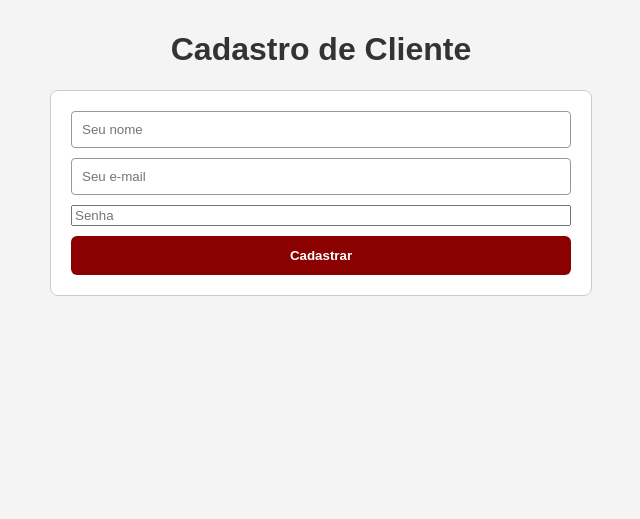
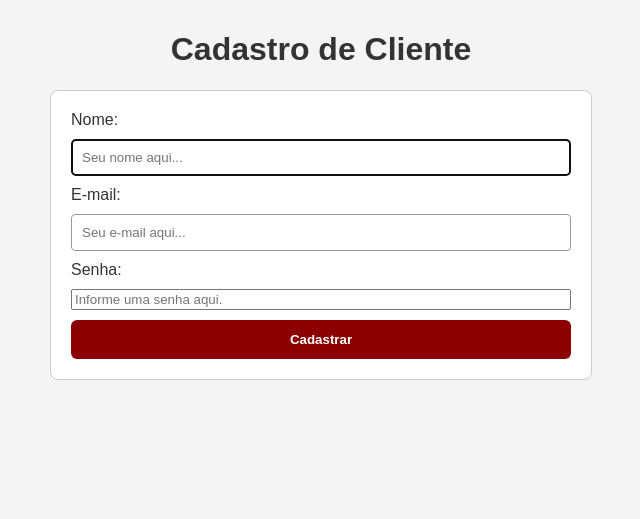
Before and after one commit to Amarildop1/ProjetoPratico4, a PHP site: page /cadastro.php in a window 1280 px wide. Shown: the part 104-623 px from the top of the page, without its empty margins (319-959 px from the left). Run offline with PHP 8.4, Linux system fonts and the light colour scheme.

Commit message:
Ajustando label de login e cadastro

```diff
--- a/SistemaOficinaLoja/cadastro.php
+++ b/SistemaOficinaLoja/cadastro.php
@@ -25,14 +25,18 @@ if ($_SERVER['REQUEST_METHOD'] === 'POST') {
     }
 ?>
 
+
 <?php include('includes/header.php'); ?>
 
-<h1 class="titulo-center">Cadastro de Cliente</h1>
+    <h1 class="titulo-center"> Cadastro de Cliente </h1>
 
     <form method="POST" action="cadastro.php">
-    <input type="text" name="nome" placeholder="Seu nome" required />
-    <input type="email" name="email" placeholder="Seu e-mail" required />
-    <input type="password" name="senha" placeholder="Senha" required />
+        <label>Nome:</label>
+        <input type="text" name="nome" placeholder="Seu nome aqui..." required autofocus/>
+        <label>E-mail:</label>
+        <input type="email" name="email" placeholder="Seu e-mail aqui..." required />
+        <label>Senha:</label>
+        <input type="password" name="senha" placeholder="Informe uma senha aqui." required />
         <input type="submit" value="Cadastrar" />
     </form>
 
--- a/SistemaOficinaLoja/login.php
+++ b/SistemaOficinaLoja/login.php
@@ -44,8 +44,10 @@ if ($_SERVER['REQUEST_METHOD'] === 'POST') {
     <h1 class="titulo-center">Login do Cliente</h1>
 
     <form method="POST" action="login.php">
-    <input type="email" name="email" placeholder="Seu e-mail" required />
-    <input type="password" name="senha" placeholder="Senha" required />
+        <label>Nome:</label>
+        <input type="email" name="email" placeholder="Digite seu e-mail aqui..." required autofocus/>
+        <label>Senha:</label>
+        <input type="password" name="senha" placeholder="Digite sua senha aqui" required />
         <input type="submit" value="Entrar" />
     </form>
 
```
Lines whose indentation alone changed are shown as unchanged.
